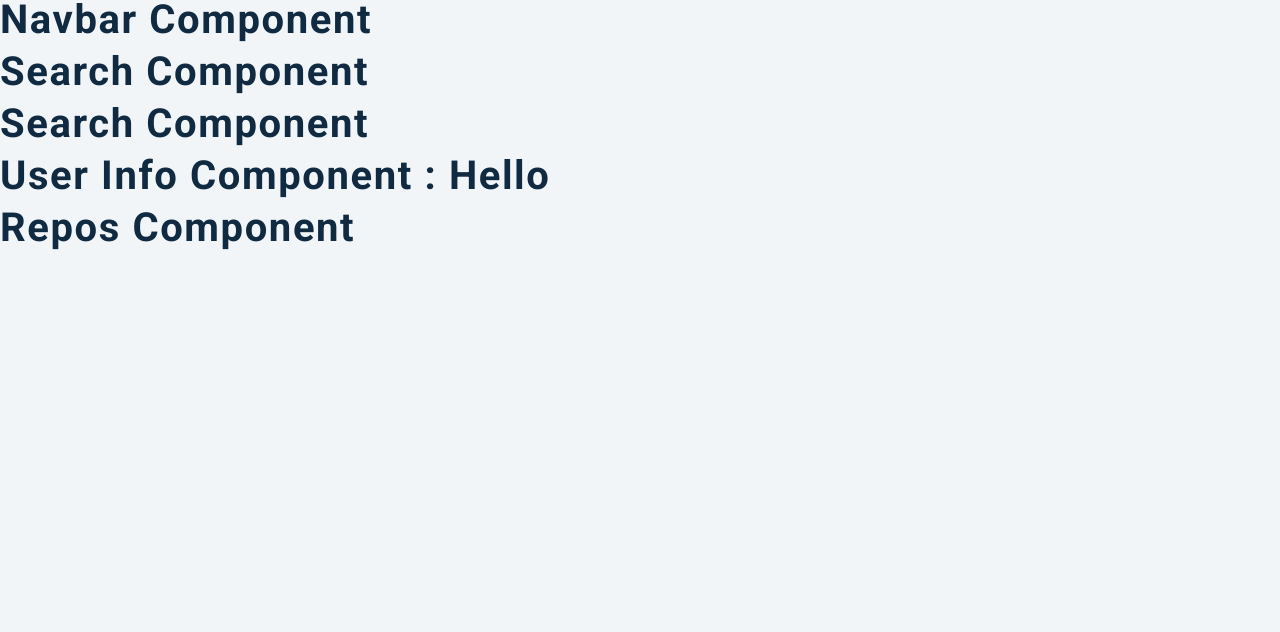
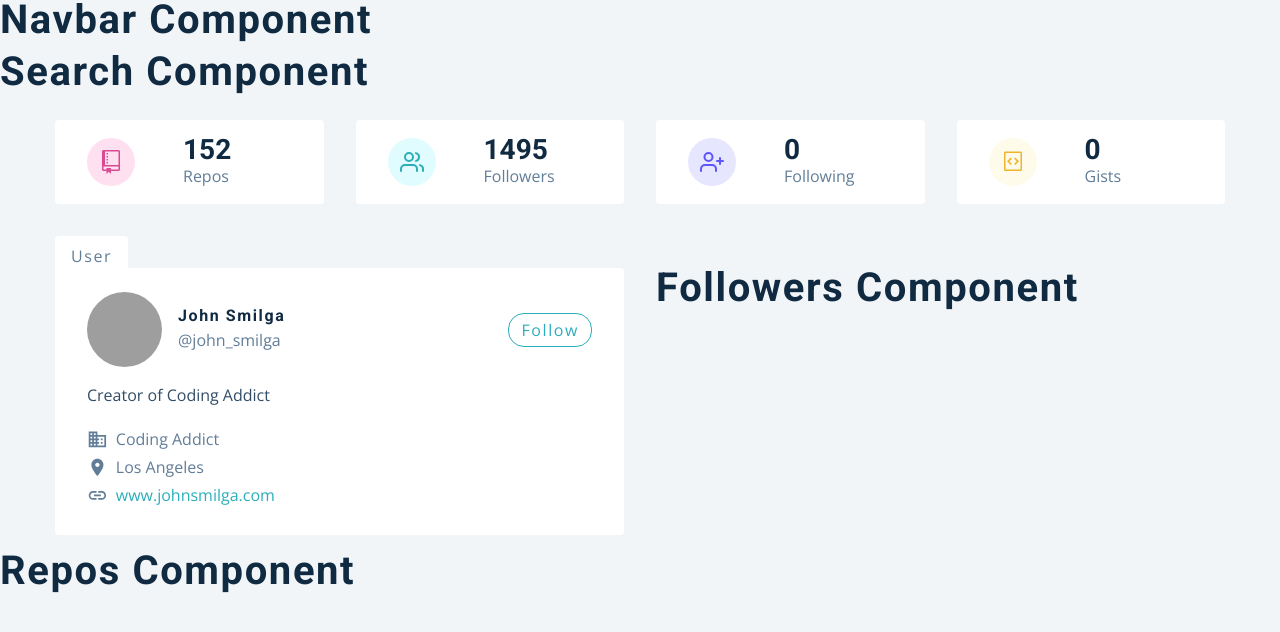
Before and after one commit to buiminh15/MERN_practice, a React (Create React App) app in the folder frontend/: page / in a window 1280 px wide. Shown: the top 632 px of the page. Built offline with nearby package versions, Linux system fonts and the light colour scheme; grey boxes are pictures that could not be loaded.

Commit message:
done card

```diff
--- a/frontend/src/components/Card.js
+++ b/frontend/src/components/Card.js
@@ -3,7 +3,42 @@
 import styled from 'styled-components';
 import { MdBusiness, MdLocationOn, MdLink } from 'react-icons/md';
 const Card = () => {
-  return <h2>card component</h2>;
+  const { githubUser } = React.useContext(GithubContext);
+  const {
+    avatar_url,
+    html_url,
+    name,
+    company,
+    blog,
+    location,
+    bio,
+    twitter_username,
+  } = githubUser;
+  return (
+    <Wrapper>
+      <header>
+        <img src={avatar_url} alt={name} />
+        <div>
+          <h4>{name}</h4>
+          <p>@{twitter_username || 'john_doe'}</p>
+        </div>
+        <a href={html_url}>follow</a>
+      </header>
+      <p className="bio">{bio}</p>
+      <div className="links">
+        <p>
+          <MdBusiness></MdBusiness>
+          {company}
+        </p>
+        <p>
+          <MdLocationOn></MdLocationOn> {location || 'earth'}
+        </p>
+        <a href={`https://${blog}`}>
+          <MdLink></MdLink> {blog}
+        </a>
+      </div>
+    </Wrapper>
+  );
 };
 const Wrapper = styled.article`
   background: var(--clr-white);
--- a/frontend/src/components/Info.js
+++ b/frontend/src/components/Info.js
@@ -5,8 +5,59 @@
 import { FiUsers, FiUserPlus } from 'react-icons/fi';
 
 const UserInfo = () => {
-  const data = React.useContext(GithubContext);
-return <h2>user info component : {data}</h2>;
+  const { githubUser } = React.useContext(GithubContext);
+  const { public_repos, followers, following, public_gists } = githubUser;
+  const items = [
+    {
+      id: 1,
+      icon: <GoRepo className="icon" />,
+      label: 'repos',
+      value: public_repos,
+      color: 'pink',
+    },
+    {
+      id: 2,
+      icon: <FiUsers className="icon" />,
+      label: 'followers',
+      value: followers,
+      color: 'green',
+    },
+    {
+      id: 3,
+      icon: <FiUserPlus className="icon" />,
+      label: 'following',
+      value: following,
+      color: 'purple',
+    },
+    {
+      id: 4,
+      icon: <GoGist className="icon" />,
+      label: 'gists',
+      value: public_gists,
+      color: 'yellow',
+    },
+  ];
+  return (
+    <section className="section">
+      <Wrapper className="section-center">
+        {items.map((item) => {
+          return <Item key={item.id} {...item}/>;
+        })}
+      </Wrapper>
+    </section>
+  );
+};
+
+const Item = ({ icon, label, value, color }) => {
+  return (
+    <article className="item">
+      <span className={color}>{icon}</span>
+      <div>
+        <h3>{value}</h3>
+        <p>{label}</p>
+      </div>{' '}
+    </article>
+  );
 };
 
 const Wrapper = styled.section`
--- a/frontend/src/components/User.js
+++ b/frontend/src/components/User.js
@@ -3,7 +3,14 @@
 import Card from './Card';
 import Followers from './Followers';
 const User = () => {
-  return <h2>search component</h2>;
+  return (
+    <section className='section'>
+      <Wrapper className='section-center'>
+        <Card></Card>
+        <Followers></Followers>
+      </Wrapper>
+    </section>
+  );
 };
 
 const Wrapper = styled.div`
--- a/frontend/src/context/context.js
+++ b/frontend/src/context/context.js
@@ -9,8 +9,13 @@
 const GithubContext = React.createContext();
 
 const GithubProvider = ({ children }) => {
+  const [githubUser, setGithubUser] = useState(mockUser);
+  const [repos, setRepos] = useState(mockRepos);
+  const [followers, setFollowers] = useState(mockFollowers);
   return (
-    <GithubContext.Provider value={'hello'}>{children}</GithubContext.Provider>
+    <GithubContext.Provider value={{ githubUser, repos, followers }}>
+      {children}
+    </GithubContext.Provider>
   );
 };
 
--- a/frontend/src/pages/Dashboard.js
+++ b/frontend/src/pages/Dashboard.js
@@ -7,8 +7,8 @@
     <main>
       <Navbar></Navbar>
       <Search />
+      <Info />
       <User />
-      <Info />
       <Repos />
     </main>
   );
```
